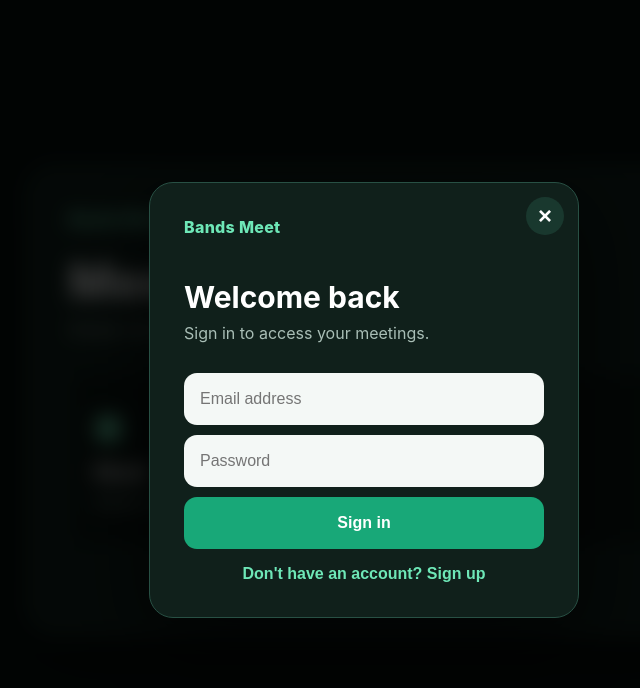
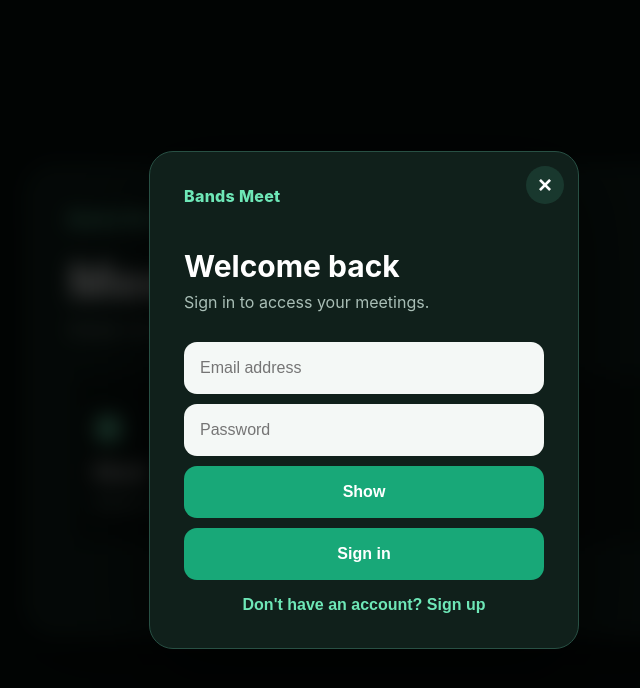
Before and after one commit to Phyn-Creative/Bands-Meet, a React (Vite) app: page / in a window 1280 px wide. Both pictures are taken after a click on the button "Sign in". Shown: the top 688 px of the page, without its empty margins (276-916 px from the left). Built offline with nearby package versions, Linux system fonts and the light colour scheme.

Commit message:
Add show hide password control

```diff
--- a/src/main.tsx
+++ b/src/main.tsx
@@ -112,7 +112,7 @@ function Meeting({token,onLeave}:{token:string;onLeave:()=>void}){
 
 function App(){
  const[token,setToken]=useState(""),[meetingId,setMeetingId]=useState(""),[name,setName]=useState("");
- const[email,setEmail]=useState(""),[password,setPassword]=useState(""),[authMode,setAuthMode]=useState<"signin"|"signup"|null>(null);
+ const[email,setEmail]=useState(""),[password,setPassword]=useState(""),[showPassword,setShowPassword]=useState(false),[authMode,setAuthMode]=useState<"signin"|"signup"|null>(null);
  const[busy,setBusy]=useState(false),[error,setError]=useState(""),[hostOpen,setHostOpen]=useState(false),[guestOpen,setGuestOpen]=useState(false);
  const[savedMeeting,setSavedMeeting]=useState(()=>localStorage.getItem(savedKey)||"");
  const[reusablePath,setReusablePath]=useState(false),[pathChecked,setPathChecked]=useState(false);
@@ -168,7 +168,7 @@ function App(){
   {guestOpen&&<div className="flow-panel"><button className="back-button" onClick={()=>setGuestOpen(false)}>← Back</button><h2>Join a meeting</h2><p>Paste the meeting link or enter the meeting ID.</p><input value={name} onChange={e=>setName(e.target.value)} placeholder="Your name"/><input value={meetingId} onChange={e=>setMeetingId(e.target.value)} placeholder="Meeting ID or meeting link"/><button onClick={joinMeeting} disabled={busy}>{busy?"Joining…":"Join meeting"}</button></div>}
   {error&&<div className="error">{error}</div>}
  </section>
- {authMode&&<div className="auth-overlay"><form className="auth-card" onSubmit={submitAuth}><button type="button" className="close-auth" onClick={()=>{setAuthMode(null);setError("")}}>×</button><div className="brand">Bands Meet</div><h2>{authMode==="signup"?"Create your account":"Welcome back"}</h2><p>{authMode==="signup"?"Sign up to manage your meetings.":"Sign in to access your meetings."}</p><input type="email" value={email} onChange={e=>setEmail(e.target.value)} placeholder="Email address" autoComplete="email"/><input type="password" value={password} onChange={e=>setPassword(e.target.value)} placeholder="Password" autoComplete={authMode==="signup"?"new-password":"current-password"}/><button type="submit">{authMode==="signup"?"Sign up":"Sign in"}</button><button type="button" className="text-button switch-auth" onClick={()=>setAuthMode(authMode==="signup"?"signin":"signup")}>{authMode==="signup"?"Already have an account? Sign in":"Don't have an account? Sign up"}</button>{error&&<div className="error">{error}</div>}</form></div>}
+ {authMode&&<div className="auth-overlay"><form className="auth-card" onSubmit={submitAuth}><button type="button" className="close-auth" onClick={()=>{setAuthMode(null);setError("")}}>×</button><div className="brand">Bands Meet</div><h2>{authMode==="signup"?"Create your account":"Welcome back"}</h2><p>{authMode==="signup"?"Sign up to manage your meetings.":"Sign in to access your meetings."}</p><input type="email" value={email} onChange={e=>setEmail(e.target.value)} placeholder="Email address" autoComplete="email"/><div className="password-wrap"><input type={showPassword?"text":"password"} value={password} onChange={e=>setPassword(e.target.value)} placeholder="Password" autoComplete={authMode==="signup"?"new-password":"current-password"}/><button type="button" className="password-toggle" onClick={()=>setShowPassword(v=>!v)} aria-label={showPassword?"Hide password":"Show password"}>{showPassword?"Hide":"Show"}</button></div><button type="submit">{authMode==="signup"?"Sign up":"Sign in"}</button><button type="button" className="text-button switch-auth" onClick={()=>setAuthMode(authMode==="signup"?"signin":"signup")}>{authMode==="signup"?"Already have an account? Sign in":"Don't have an account? Sign up"}</button>{error&&<div className="error">{error}</div>}</form></div>}
  </main>;
 }
 createRoot(document.getElementById("root")!).render(<App/>);
```
